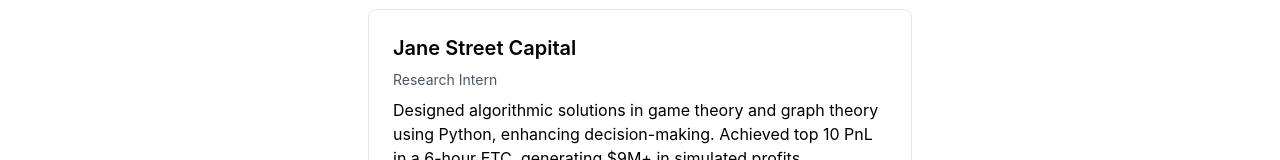
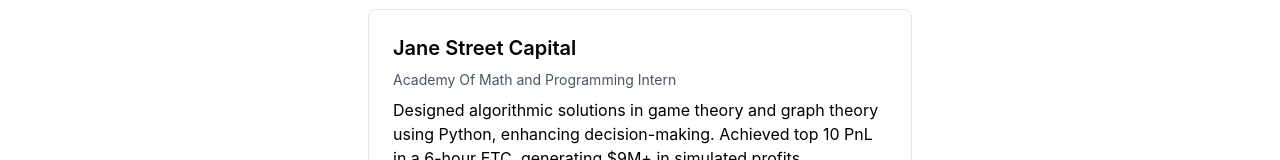
Before and after one commit to krrishapatel/Krrisha-Patel-Portfolio, a Next.js app: page / in a window 1280 px wide. Shown: the part 499-659 px from the top of the page. Built offline with nearby package versions, Linux system fonts and the light colour scheme.

Commit message:
Update page.tsx

```diff
--- a/app/page.tsx
+++ b/app/page.tsx
@@ -40,7 +40,7 @@
           <h2 className="text-2xl font-semibold mb-6">Work Experience</h2>
           <WorkCard
             company="Jane Street Capital"
-            title="Research Intern"
+            title="Academy Of Math and Programming Intern"
             description="Designed algorithmic solutions in game theory and graph theory using Python, enhancing decision-making. Achieved top 10 PnL in a 6-hour ETC, generating $9M+ in simulated profits. Collaborated with Math Olympians and traders to apply probabilistic theory to trading strategies."          />
           <WorkCard
             company="GoAhead Ventures"
```
